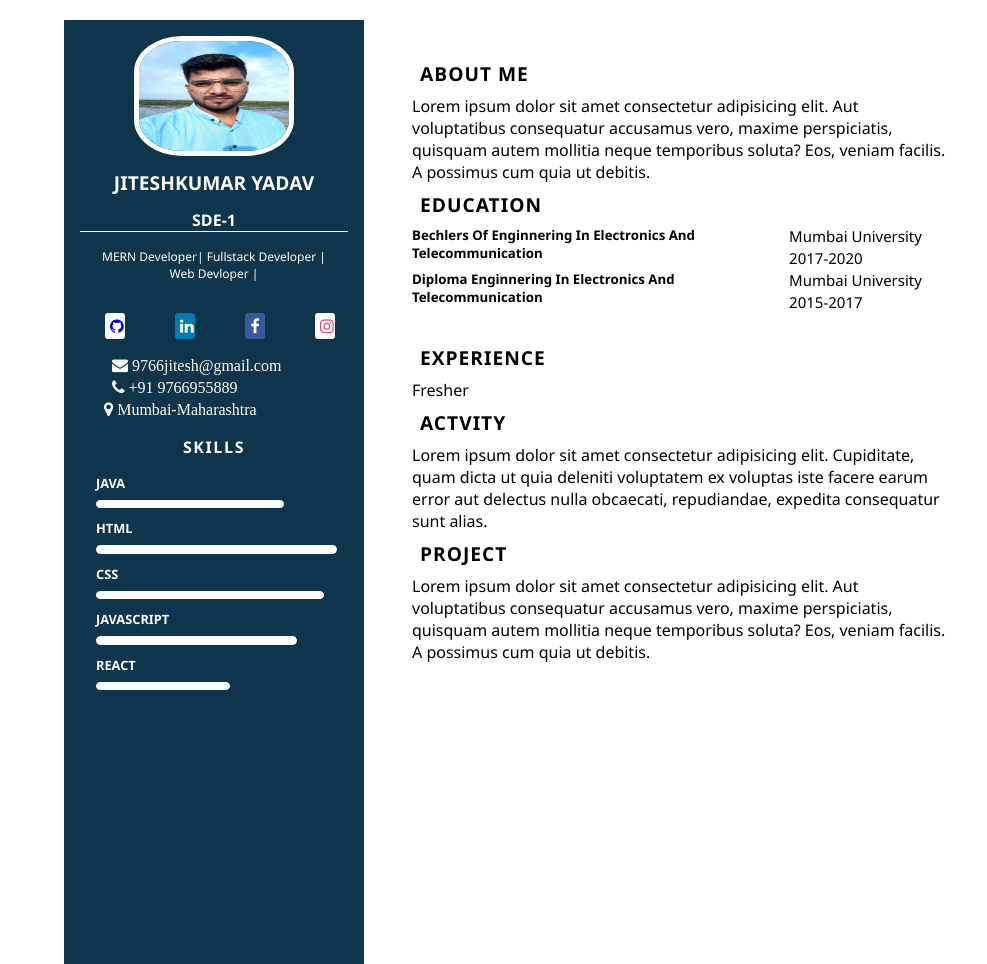
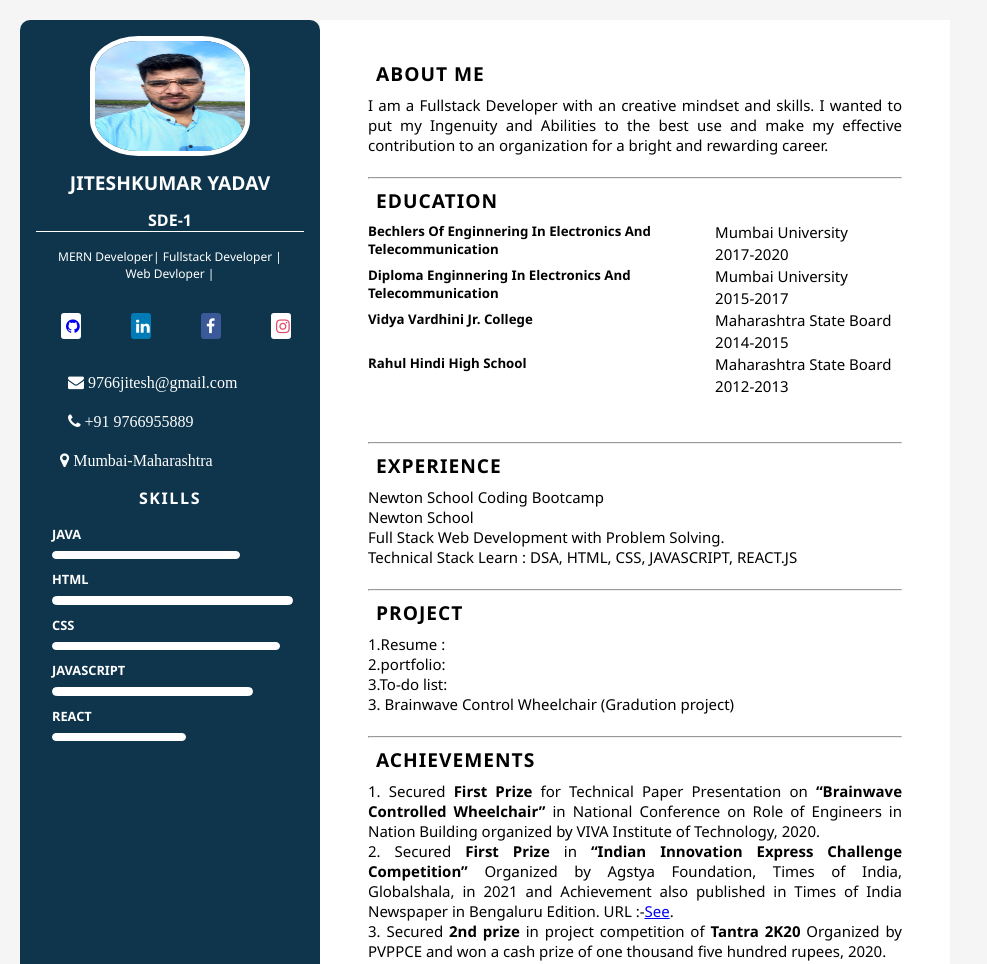
Before and after one commit to 9766Jitesh/my-Resume, a plain HTML site: page index.html in a window 1280 px wide. Shown: the top 964 px of the page, without its empty margins (0-987 px from the left). Drawn offline with Linux system fonts and the light colour scheme.

Commit message:
updated on 14

```diff
--- a/index.html
+++ b/index.html
@@ -66,62 +66,100 @@
                 </div>
             </div>
         </section>
+
         <section class="right-section">
-            <section class="right-main-contains">
+            <div class="right-main-contains">
 
                 <section class="aboutme-sec">
                     <h4 class="right-title">About Me</h4>
                     <p>
-                        Lorem ipsum dolor sit amet consectetur adipisicing elit. Aut voluptatibus consequatur accusamus
-                        vero, maxime perspiciatis, quisquam autem mollitia neque temporibus soluta? Eos, veniam facilis.
-                        A possimus cum quia ut debitis.
+                        I am a Fullstack Developer with an creative mindset and skills. I wanted to put my Ingenuity and
+                        Abilities to the best use and make my effective contribution to an organization for a bright and
+                        rewarding career.
+
+
                     </p>
                 </section>
+               <br> <hr>
                 <section class="education-sec">
                     <h4 class="right-title">Education</h4>
                     <div class="education-content">
                         <div class="be">
                             <h5 class="branch">Bechlers Of Enginnering in Electronics and Telecommunication</h5>
-                            <p class="year">mumbai university</p><br>
+                            <p class="year">Mumbai University</p><br>
                             <p class="year">2017-2020</p><br>
 
 
                         </div>
 
                         <div class="diploma">
-                            <h5 class="branch" >Diploma Enginnering in Electronics and Telecommunication</h5>
-                            <p class="year">mumbai university</p><br>
+                            <h5 class="branch">Diploma Enginnering in Electronics and Telecommunication</h5>
+                            <p class="year">Mumbai University</p><br>
                             <p class="year">2015-2017</p><br>
+
+                        </div>
+
+                        <div class="hsc">
+                            <h5 class="branch">Vidya Vardhini Jr. college</h5>
+                            <p class="year">Maharashtra State Board</p><br>
+                            <p class="year">2014-2015</p><br>
+
+                        </div>
+                        <div class="ssc">
+                            <h5 class="branch">Rahul Hindi High School</h5>
+                            <p class="year">Maharashtra State Board</p><br>
+                            <p class="year">2012-2013</p><br>
 
                         </div>
 
 
 
+
+
                     </div>
                 </section><br>
+                <br> <hr>
+                <section class="experience-sec">
+                    <div>
 
-                <section class="experience-sec">
                         <h4 class="right-title">Experience</h4>
                         <p>
-                       Fresher
+                            Newton School Coding Bootcamp<br>
+                            Newton School<br>
+                            Full Stack Web Development with Problem Solving.<br>
+                            Technical Stack Learn : DSA, HTML,  CSS,  JAVASCRIPT,  REACT.JS<br>
                         </p>
-
-                    <h4 class="right-title">Actvity</h4>
-                    <p>
-                        Lorem ipsum dolor sit amet consectetur adipisicing elit. Cupiditate, quam dicta ut quia deleniti voluptatem ex voluptas iste facere earum error aut delectus nulla obcaecati, repudiandae, expedita consequatur sunt alias.
-                     </p>
-
+                    </div>
                 </section>
+                <br> <hr>
                 <section class="project-sec">
+                    <div>
                         <h4 class="right-title">Project</h4>
                         <p>
-                        Lorem ipsum dolor sit amet consectetur adipisicing elit. Aut voluptatibus consequatur accusamus
-                        vero, maxime perspiciatis, quisquam autem mollitia neque temporibus soluta? Eos, veniam facilis.
-                        A possimus cum quia ut debitis.
+                            1.Resume : <br>
+                            2.portfolio:<br>
+                            3.To-do list:<br>
+                            3. Brainwave Control Wheelchair (Gradution project)<br>
                         </p>
-
+                    </div>
                 </section>
+                <br> <hr>
+                <section class="Achievement-sec">
+                    <div>
+                    <h4 class="right-title">Achievements</h4>
+                    <p>
+                    1. Secured <strong>First Prize </strong> for Technical Paper Presentation on <strong>“Brainwave Controlled Wheelchair”</strong> in
+                    National Conference on Role of Engineers in Nation Building organized by VIVA Institute of
+                    Technology, 2020.<br>
+                    2. Secured <strong> First Prize</strong> in <strong>“Indian Innovation Express Challenge Competition”</strong> Organized by Agstya Foundation, Times of India, Globalshala, in 2021 and Achievement also published in Times of
+                    India Newspaper in Bengaluru Edition.
+                    URL :-<a href="shorturl.at/eHK67">See</a>.<br>
+                    3. Secured <strong>2nd prize</strong> in project competition of <strong> Tantra 2K20  </strong>Organized by PVPPCE and won a cash
+                    prize of one thousand five hundred rupees, 2020.
+                    </p>
+                    </div>
                 </section>
+            </div>
 
         </section>
     </main>
--- a/style.css
+++ b/style.css
@@ -8,7 +8,7 @@
 
  body{
     display:block;
-    background-color:white;
+    background-color:whitesmoke;
  }
 
  section{
@@ -21,6 +21,7 @@
         margin: 20px auto;
         display: grid;
         grid-template-columns: 300px 700px;
+        font-family: 'Times New Roman', Times, serif;
     }
 
 .left-section{
@@ -29,6 +30,7 @@
         background-color: #0e354c;
         padding:1rem;
         color: white;
+        border-radius: 10px;
 }
 .right-section{
     grid-area: 1/2/3/3;
@@ -74,13 +76,16 @@ div.descrption p{
 }
 
 div.social-media {
-    display:-webkit-inline-box;
+    display:flex;
+    justify-content: space-between;
+    max-width: 400px;
+    margin: auto;
 
 
 }
 
 div li a.fa.fa-github{
-    text-align: center;
+
     font-size: 1rem;
     background: black;
     color: block;
@@ -114,6 +119,8 @@ div.social-media .fa {
     border-radius: 3px;
     background-color:white;
     size: 1rem;
+    display: flex;
+    flex-wrap: nowrap;
 
 
   }
@@ -128,15 +135,13 @@ div li a.fa.fa-instagram{
 
 div li.icon{
     text-align: center;
-
     padding: 15px 25px 15px 25px;
-    background: linear-gradient(red 0 0) var(--p, 0) / var(--p, 0) no-repeat;
-    transition: .4s, background-position 0s;
 }
 
 div.contact-info li{
-    display:inline-block;
-    margin-left: .5rem;
+    display: inline-block;
+    margin-left: 0.5rem;
+    padding-top: 20px;
 
 
 }
@@ -247,7 +252,13 @@ div.skill-content div.skills-Name li.skill-react{
 
 .right-main-contains{
     padding: 2rem 3rem;
+    justify-content: space-evenly;
 }
+.right-main-contains section.aboutme-sec p{
+    justify-content: space-between;
+
+}
+
 
  h4.right-title{
     text-transform: uppercase;
@@ -269,5 +280,61 @@ p.year{
     float: right;
     text-transform: capitalize;
     font-size: 15px;
-    padding-left:30px;
+    padding-left:20 px;
 }
+
+.right-section p{
+    text-align: justify;
+    font-size: 15px;
+}
+@media only screen and  (max-width:674px)
+    {
+
+        * {
+            box-sizing: border-box;
+          }
+        body{
+            display:block;
+            background-color:white;
+            text-decoration: none;
+            margin: 20px;
+         }
+         .main-content{
+            display: none;
+
+         }
+         .main-content{
+            display: grid;
+            display: inline;
+             margin:10px;
+            width: 90%;
+            height:100%;
+            padding: auto;
+         }
+
+        .right-section{
+            display: flex;
+
+        }
+        div.profile-image img{
+            margin:auto;
+            height:150px;
+            width:auto;
+        }
+
+
+        #expand{
+            display: block;
+        }
+
+    }
+
+    @media only screen and  (min-width:975px)
+    {
+        .main-content{
+             margin:20px;
+            width: 100%;
+            height:100%;
+            padding: auto;
+         }
+    }
--- a/style1.css
+++ b/style1.css
@@ -124,7 +124,7 @@ div li a.fa.fa-instagram{
     background:white;
     color: #a84032;
     background: linear-gradient(white 0 0);
-    background-size: 100% .08em; /* .08em is our fixed height; modify as needed. */
+    background-size: 100% 5rem; /* .08em is our fixed height; modify as needed. */
   background-repeat: no-repeat;
   transition: background-size .4s, background-position .4s .4s;
 }
```
Also changed, not shown: profile/jk_logo.jpg (added). Lines whose indentation alone changed are shown as unchanged.
